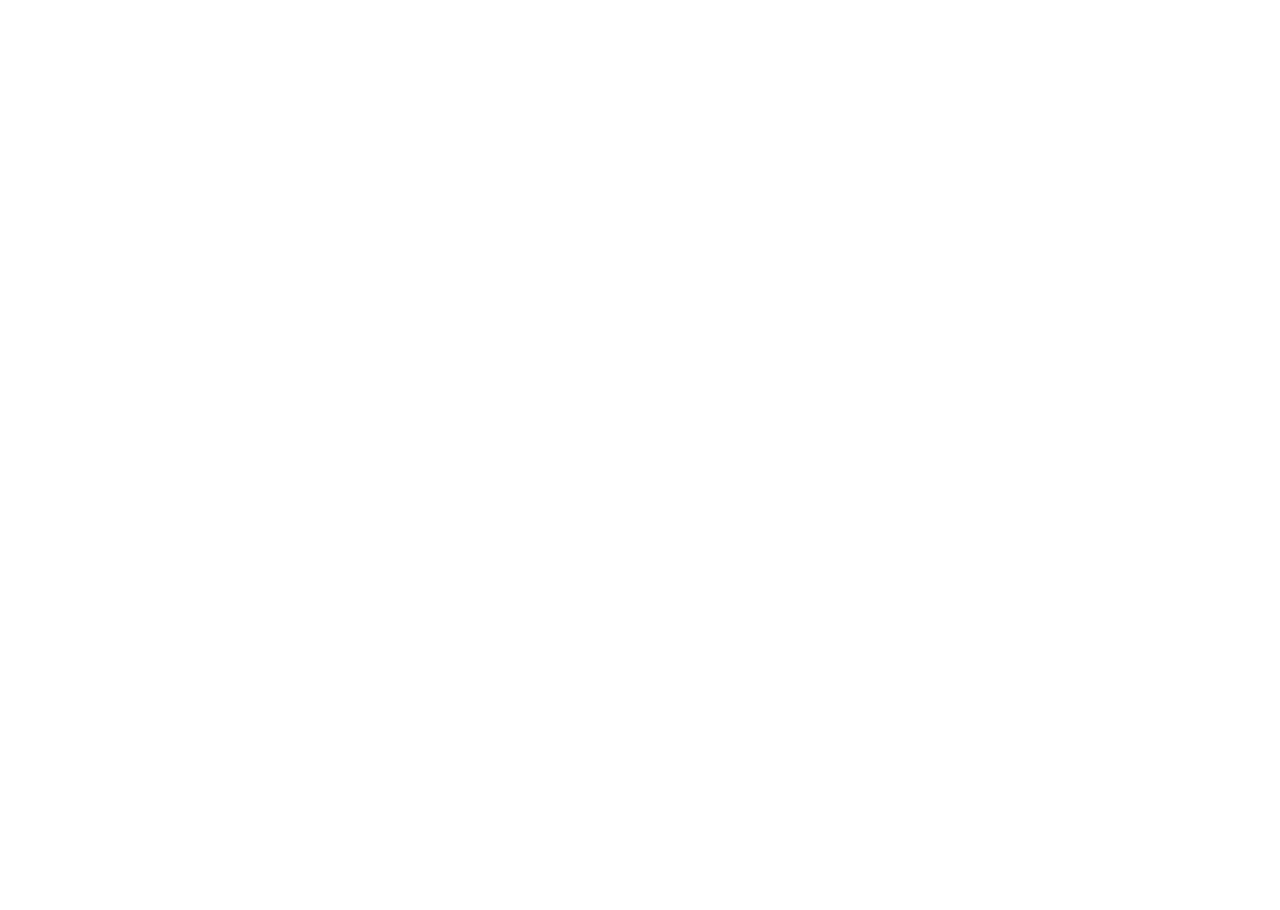
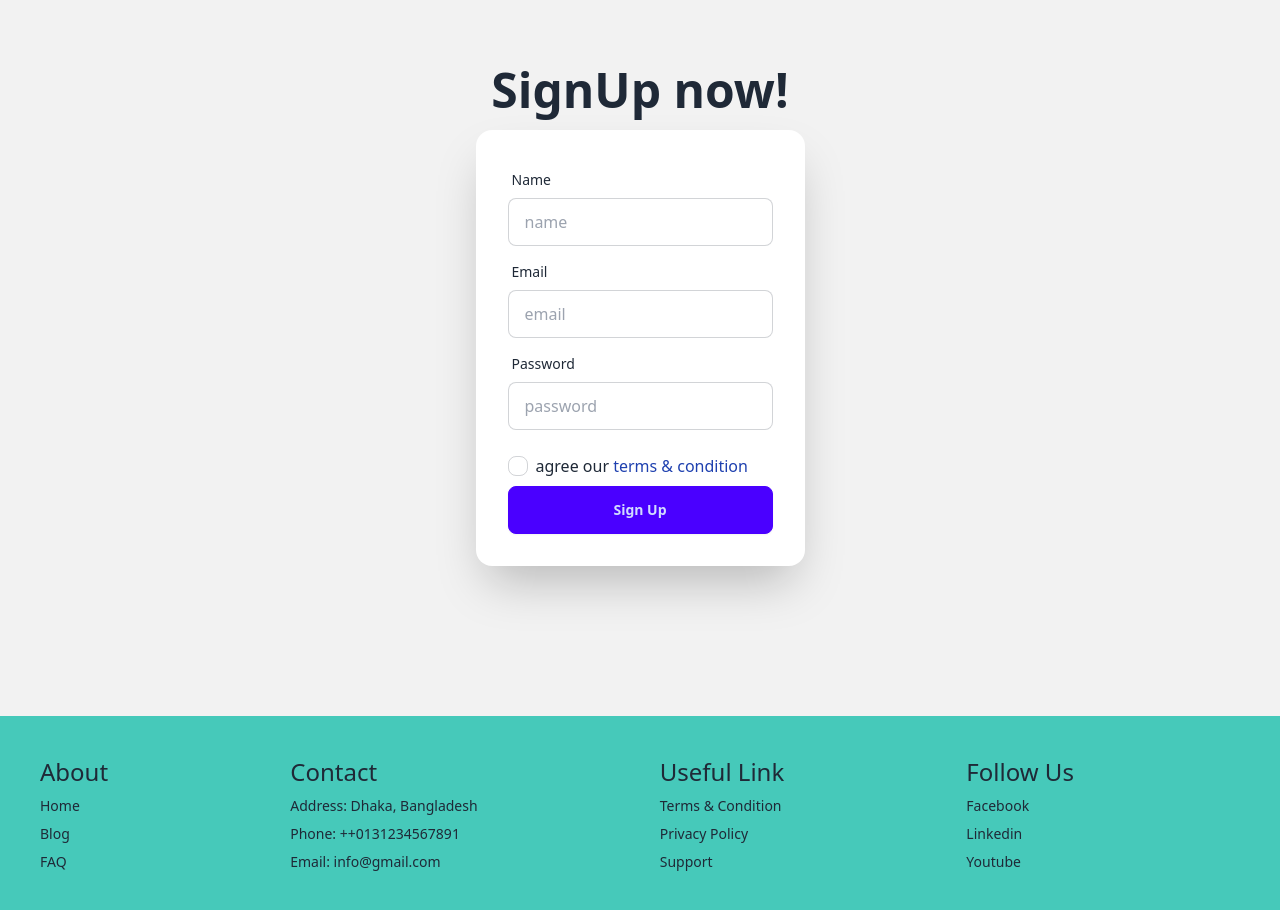
Before and after one commit to cerumiaktar/medical-website, a React (Vite) app: page /signUp in a window 1280 px wide. Before the commit this address had no page. Shown: the part 160-1070 px from the top of the page. Before the commit the page ends 800 px from the top, so only its background shows below. Built offline with nearby package versions, Linux system fonts and the light colour scheme.

Commit message:
add login and sign up page

```diff
--- a/src/components/BestDoctor/Review/Review.jsx
+++ b/src/components/BestDoctor/Review/Review.jsx
@@ -4,7 +4,7 @@ const Review = () => {
     return (
         <div className="mb-12">
             <h1 className="text-2xl font-medium text-center">Customer Stories That Inspire</h1>
-            <div className="flex gap-8 mt-4">
+            <div className="flex-col flex md:flex-row gap-8 mt-4">
                 <div className="border border-[#46C9BA] p-4 rounded-lg bg-white shadow-lg">
                     <div className="flex gap-4 items-center">
                         <div className="avatar">
--- a/src/components/Footer/Footer.jsx
+++ b/src/components/Footer/Footer.jsx
@@ -2,34 +2,31 @@
 
 const Footer = () => {
     return (
-        <div className="bg-base-200">
+        <div className="bg-[#46C9BA]">
             <footer className="footer container mx-auto text-base-content p-10">
                 <nav>
-                    <h6 className="footer-title">Services</h6>
-                    <a className="link link-hover">Branding</a>
-                    <a className="link link-hover">Design</a>
-                    <a className="link link-hover">Marketing</a>
-                    <a className="link link-hover">Advertisement</a>
+                    <h6 className="text-2xl font-medium">About</h6>
+                    <a className="link link-hover">Home</a>
+                    <a className="link link-hover">Blog</a>
+                    <a className="link link-hover">FAQ</a>
                 </nav>
                 <nav>
-                    <h6 className="footer-title">Services</h6>
-                    <a className="link link-hover">Branding</a>
-                    <a className="link link-hover">Design</a>
-                    <a className="link link-hover">Marketing</a>
-                    <a className="link link-hover">Advertisement</a>
+                    <h6 className="text-2xl font-medium">Contact</h6>
+                    <a className="link link-hover">Address: Dhaka, Bangladesh</a>
+                    <a className="link link-hover">Phone: ++0131234567891</a>
+                    <a className="link link-hover">Email: info@gmail.com</a>
                 </nav>
                 <nav>
-                    <h6 className="footer-title">Company</h6>
-                    <a className="link link-hover">About us</a>
-                    <a className="link link-hover">Contact</a>
-                    <a className="link link-hover">Jobs</a>
-                    <a className="link link-hover">Press kit</a>
+                    <h6 className="text-2xl font-medium">Useful Link</h6>
+                    <a className="link link-hover">Terms & Condition</a>
+                    <a className="link link-hover">Privacy Policy</a>
+                    <a className="link link-hover">Support</a>
                 </nav>
                 <nav>
-                    <h6 className="footer-title">Legal</h6>
-                    <a className="link link-hover">Terms of use</a>
-                    <a className="link link-hover">Privacy policy</a>
-                    <a className="link link-hover">Cookie policy</a>
+                    <h6 className="text-2xl font-medium">Follow Us</h6>
+                    <a className="link link-hover">Facebook</a>
+                    <a className="link link-hover">Linkedin</a>
+                    <a className="link link-hover">Youtube</a>
                 </nav>
             </footer>
         </div>
--- a/src/components/HealthTips/HealthTips.jsx
+++ b/src/components/HealthTips/HealthTips.jsx
@@ -4,7 +4,7 @@ const HealthTips = () => {
     return (
         <div className="mb-12">
             <h1 className="text-2xl font-medium text-center">Health Tips</h1>
-            <div className="flex gap-6 mt-4">
+            <div className="flex flex-col md:flex-row gap-6 mt-4">
                 <div className="card bg-base-100 w-96 shadow-xl">
                     <figure>
                         <img
--- /dev/null
+++ b/src/components/Login/Login.jsx
@@ -0,0 +1,39 @@
+
+
+const Login = () => {
+    return (
+        <div>
+            <div className="hero bg-base-200 min-h-screen">
+                <div className="hero-content flex-col">
+                    <div className="text-center ">
+                        <h1 className="text-5xl font-bold">Login now!</h1>
+                    </div>
+                    <div className="card bg-base-100 w-full max-w-sm shrink-0 shadow-2xl">
+                        <form className="card-body">
+                            <div className="form-control">
+                                <label className="label">
+                                    <span className="label-text">Email</span>
+                                </label>
+                                <input type="email" placeholder="email" className="input input-bordered" required />
+                            </div>
+                            <div className="form-control">
+                                <label className="label">
+                                    <span className="label-text">Password</span>
+                                </label>
+                                <input type="password" placeholder="password" className="input input-bordered" required />
+                                <label className="label">
+                                    <a href="#" className="label-text-alt link link-hover">Forgot password?</a>
+                                </label>
+                            </div>
+                            <div className="form-control mt-6">
+                                <button className="btn btn-primary">Login</button>
+                            </div>
+                        </form>
+                    </div>
+                </div>
+            </div>
+        </div>
+    );
+};
+
+export default Login;
--- a/src/components/Navbar/Navbar.jsx
+++ b/src/components/Navbar/Navbar.jsx
@@ -5,7 +5,7 @@ const Navbar = () => {
 
     const links = <>
         <li><NavLink to='/'>Home</NavLink></li>
-        <li><NavLink to='/packages'>Packages</NavLink></li>
+        <li><NavLink to='/doctors'>Doctors</NavLink></li>
         <li><NavLink to='/services'>Our Services</NavLink></li>
         <li><NavLink to='/about'>About Us</NavLink></li>
         <li><NavLink to='/contact'>Contact</NavLink></li>
--- /dev/null
+++ b/src/components/SignUp/SignUp.jsx
@@ -0,0 +1,46 @@
+
+
+const SignUp = () => {
+    return (
+        <div>
+            <div className="hero bg-base-200 min-h-screen">
+                <div className="hero-content flex-col">
+                    <div className="text-center ">
+                        <h1 className="text-5xl font-bold">SignUp now!</h1>
+                    </div>
+                    <div className="card bg-base-100 w-full max-w-sm shrink-0 shadow-2xl">
+                        <form className="card-body">
+                            <div className="form-control">
+                                <label className="label">
+                                    <span className="label-text">Name</span>
+                                </label>
+                                <input type="text" placeholder="name" className="input input-bordered" required />
+                            </div>
+                            <div className="form-control">
+                                <label className="label">
+                                    <span className="label-text">Email</span>
+                                </label>
+                                <input type="email" placeholder="email" className="input input-bordered" required />
+                            </div>
+                            <div className="form-control">
+                                <label className="label">
+                                    <span className="label-text">Password</span>
+                                </label>
+                                <input type="password" placeholder="password" className="input input-bordered" required />
+                            </div>
+                            <div className="flex items-center gap-2 mt-4">
+                                <input type="checkbox"  className="checkbox checkbox-sm" />
+                                <p>agree our <span className="text-blue-800">terms & condition</span></p>
+                            </div>
+                            <div className="form-control">
+                                <button className="btn btn-primary">Sign Up</button>
+                            </div>
+                        </form>
+                    </div>
+                </div>
+            </div>
+        </div>
+    );
+};
+
+export default SignUp;
```
Also changed, not shown: src/main.jsx (+10 -0 lines).
